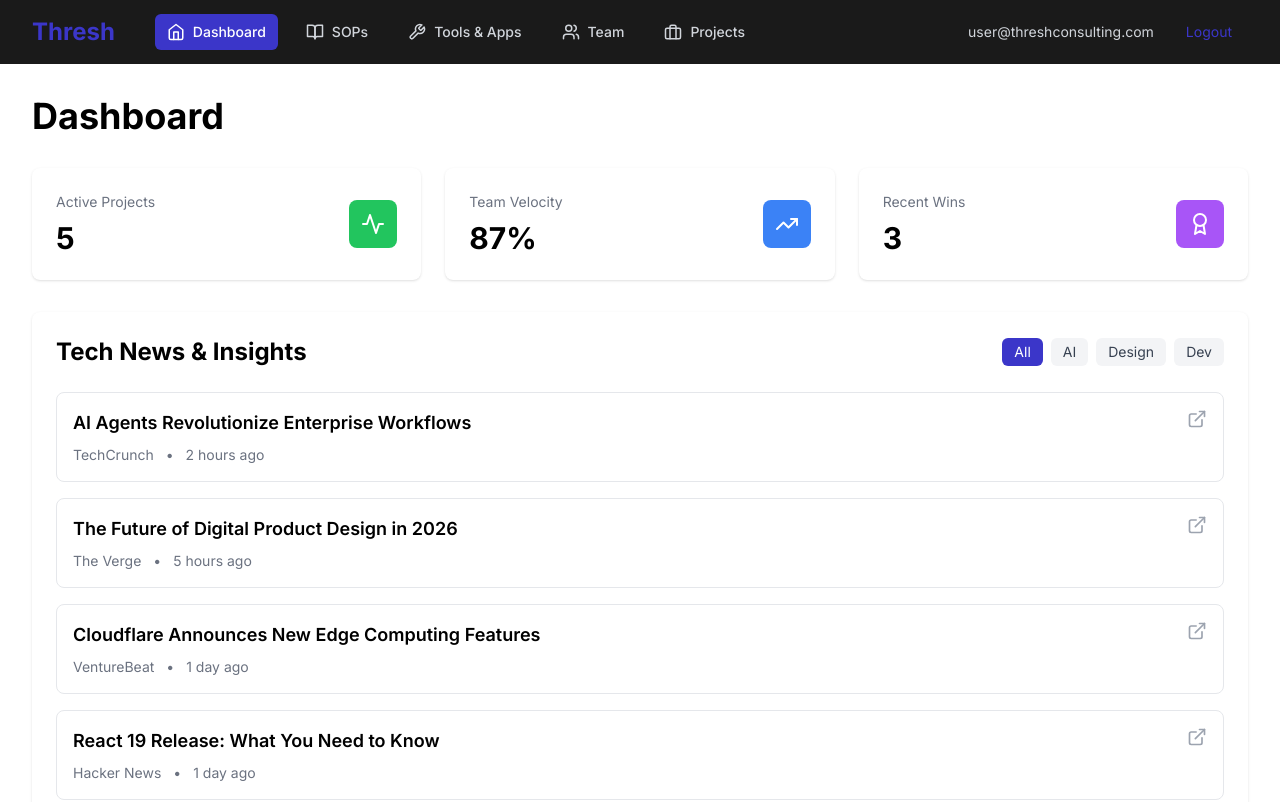
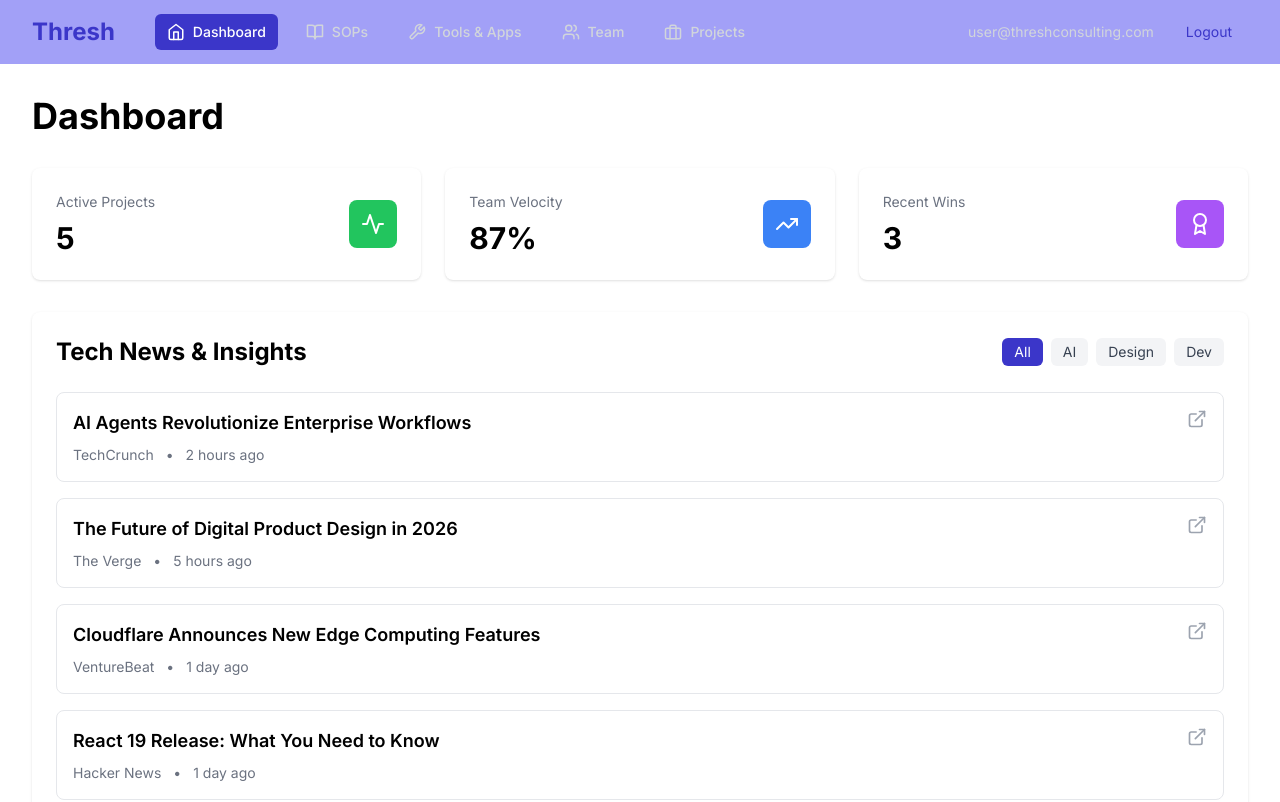
Before and after one commit to agault/Thresh-Intranet, a Next.js app: page / in a window 1280 px wide. Shown: the top 802 px of the page. Built offline with nearby package versions, Linux system fonts and the light colour scheme.

Commit message:
tailwind colours update 2.0

```diff
--- a/tailwind.config.js
+++ b/tailwind.config.js
@@ -10,7 +10,7 @@ module.exports = {
       colors: {
         'thresh-blue': '#3B36C9',  // Main brand color: rgb(59, 54, 201)
         'thresh-light': '#D7D7F5',  // Lighter accent color
-        'thresh-dark': '#1a1a1a',
+        'thresh-dark': '#a2a0f7',
       },
     },
   },
```
